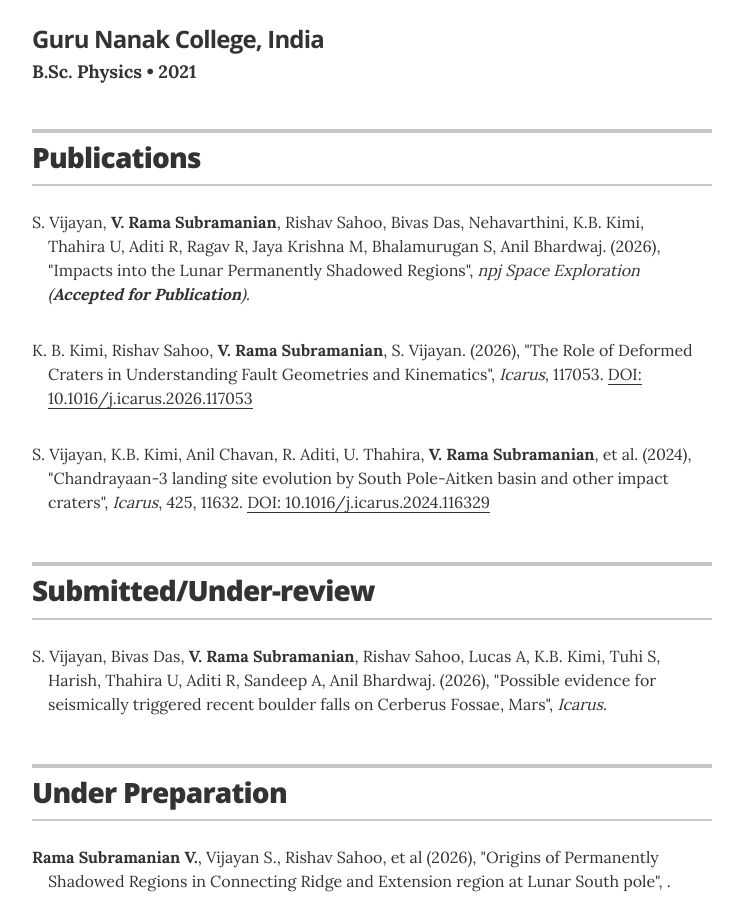
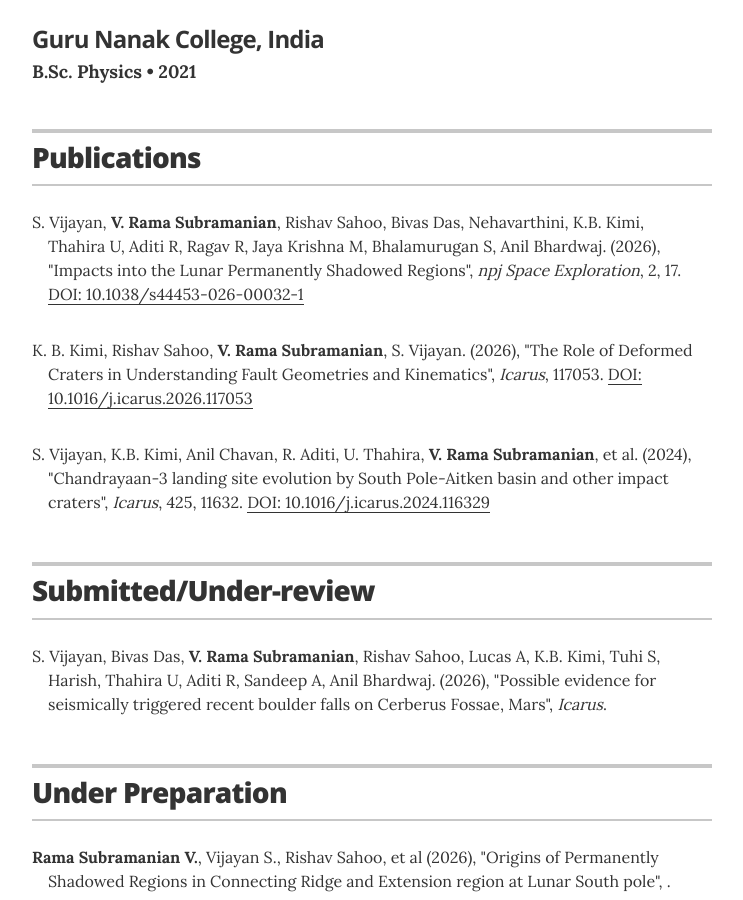
Before and after one commit to rasnv/rasnv.github.io, a Jekyll site: the page built from index.html, in a window 1280 px wide and 900 px high, scrolled down 892 px. Shown: the whole window, without its empty margins (268-1011 px from the left). Built offline with Jekyll 4.4.1, drawn with Linux system fonts in a browser that asks for light colours.

Commit message:
Revise publication entry for lunar research
Updated publication details for 'Impacts into the Lunar Permanently Shadowed Regions' including journal, volume, pages, and DOI.

```diff
--- a/_data/publications.yml
+++ b/_data/publications.yml
@@ -1,11 +1,12 @@
 # Publications
 - title: 'Impacts into the Lunar Permanently Shadowed Regions'
   authors: 'S. Vijayan, <b>V. Rama Subramanian</b>, Rishav Sahoo, Bivas Das, Nehavarthini, K.B. Kimi, Thahira U, Aditi R,  Ragav R, Jaya Krishna M, Bhalamurugan S, Anil Bhardwaj.'
-  journal: npj Space Exploration (<b>Accepted for Publication</b>)
-  #volume: 128
+  journal: npj Space Exploration
+  volume: 2
   year: 2026
-  #pages: 117053
-  #doi:
+  pages: 17
+  doi: 10.1038/s44453-026-00032-1
+
 
 - title: 'The Role of Deformed Craters in Understanding Fault Geometries and Kinematics'
   authors: 'K. B. Kimi, Rishav Sahoo, <b>V. Rama Subramanian</b>, S. Vijayan.'
```
